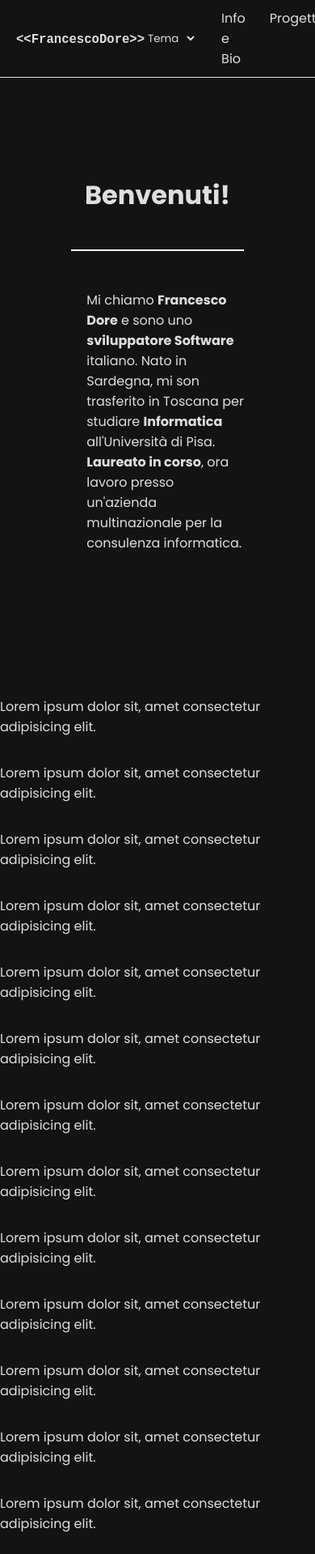
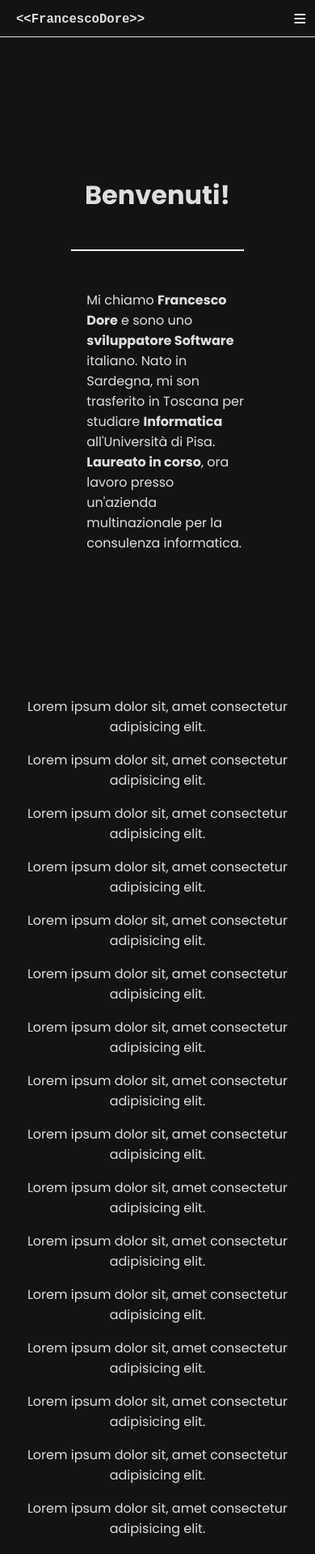
Before and after one commit to FranzDore/Portfolio, an Angular app: page / in a window 390 px wide. Shown: the top 1919 px of the page at 81% size. Built offline with nearby package versions, Linux system fonts and the light colour scheme.

Commit message:
navbar is now mobile enabled (degarded code)

```diff
--- a/src/app/app.component.css
+++ b/src/app/app.component.css
@@ -3,3 +3,7 @@
   flex-direction: column;
   align-items: center;
 }
+
+.text-center {
+  text-align: center;
+}
--- a/src/app/app.component.html
+++ b/src/app/app.component.html
@@ -2,6 +2,7 @@
 <main style="margin-top: 45px">
   <div class="flex-col">
     <app-welcome></app-welcome>
+    <div class="text-center">
       <p>Lorem ipsum dolor sit, amet consectetur adipisicing elit.</p>
       <p>Lorem ipsum dolor sit, amet consectetur adipisicing elit.</p>
       <p>Lorem ipsum dolor sit, amet consectetur adipisicing elit.</p>
@@ -26,5 +27,6 @@
       <p>Lorem ipsum dolor sit, amet consectetur adipisicing elit.</p>
       <p>Lorem ipsum dolor sit, amet consectetur adipisicing elit.</p>
     </div>
+  </div>
 </main>
 <router-outlet></router-outlet>
--- a/src/app/shared/navbar/navbar.component.css
+++ b/src/app/shared/navbar/navbar.component.css
@@ -21,8 +21,9 @@ nav.pink {
   border-bottom: 1px solid var(--pink-dark);
 }
 
-nav a {
+a {
   text-decoration: none;
+  padding: 8px 0px;
 }
 
 div span {
@@ -34,14 +35,58 @@ div span {
 }
 
 .links {
-  display: flex;
+  display: none;
   column-gap: 30px;
   justify-content: center;
-  margin-right: 20px;
+  align-items: center;
+  margin-right: 3vw;
+}
+
+.links-menu {
+  flex-direction: column;
+  position: fixed;
+  width: 100%;
+  column-gap: 30px;
+  justify-content: center;
+  align-items: center;
+  border-bottom: 2px solid var(--white);
+}
+
+.links-menu.light{
+  border-bottom: 2px solid var(--black);
+}
+
+.links-menu.dark{
+  border-bottom: 2px solid var(--white);
+}
+
+.links-menu.pink{
+  border-bottom: 2px solid var(--pink-dark);
 }
 
 select {
   background-color: transparent;
   border: none;
   cursor: pointer;
+  font-size: medium;
+  padding-top: 6px;
+  padding-bottom: 3px;
 }
+
+.fa-solid {
+  margin-right: 3vw;
+}
+
+@media only screen and (min-width: 768px) {
+  .fa-solid {
+    display: none;
+  }
+
+  .links-menu {
+    display: none !important;
+  }
+
+  .links {
+    display: flex;
+  }
+}
--- a/src/app/shared/navbar/navbar.component.html
+++ b/src/app/shared/navbar/navbar.component.html
@@ -2,9 +2,18 @@
   <div id="logo" (click)="onLogoClick()">
     <span>&lt;&lt;FrancescoDore&gt;&gt;</span>
   </div>
-  <div class="links">
+  <i
+    class="fa-solid"
+    [ngClass]="{
+      'fa-xmark': isMenuShown,
+      'fa-bars': !isMenuShown
+    }"
+    (click)="toggleMenu()"
+  ></i>
+  <div class="links dark">
+
     <select name="theme" id="theme" (change)="onThemeSelect($event)">
-      <option value="0" style="display: none;" [disabled]="true">Tema</option>
+      <option value="0" style="display: none" [disabled]="true">Tema</option>
       <option value="LIGHT" [class]="getTheme()">Chiaro</option>
       <option value="DARK" [class]="getTheme()">Scuro</option>
       <option value="PINK" [class]="getTheme()">Rosa</option>
@@ -14,3 +23,15 @@
     <a href="">Contatti</a>
   </div>
 </nav>
+<div class="links-menu dark" [ngStyle]="{'display': isMenuShown ? 'flex' : 'none'}">
+
+  <select name="theme" id="theme" (change)="onThemeSelect($event)">
+    <option value="0" style="display: none" [disabled]="true">Tema</option>
+    <option value="LIGHT" [class]="getTheme()">Chiaro</option>
+    <option value="DARK" [class]="getTheme()">Scuro</option>
+    <option value="PINK" [class]="getTheme()">Rosa</option>
+  </select>
+  <a href="">Info e Bio</a>
+  <a href="">Progetti</a>
+  <a href="">Contatti</a>
+</div>
--- a/src/app/shared/navbar/navbar.component.ts
+++ b/src/app/shared/navbar/navbar.component.ts
@@ -12,6 +12,8 @@ import { ThemeService } from '../../services/theme.service';
 export class NavbarComponent {
   private currentTheme: string = 'dark';
 
+  public isMenuShown: boolean = false;
+
   constructor(private themeService: ThemeService) {}
 
   public onLogoClick(): void {
@@ -19,7 +21,7 @@ export class NavbarComponent {
   }
 
   public onThemeSelect(event: any): void {
-    console.log('Change detected in Navbar Select')
+    console.log('Change detected in Navbar Select');
     const chosenTheme = (event.target.value as string).toLowerCase();
     localStorage.setItem('theme', chosenTheme);
     this.currentTheme = chosenTheme;
@@ -27,14 +29,17 @@ export class NavbarComponent {
   }
 
   private changeTheme() {
-    const allElements = Array.from(document.querySelectorAll('*'));
-    allElements.forEach((el) => {
+    Array.from(document.querySelectorAll('*')).forEach((el: Element) => {
       el.classList.remove(...this.themeService.getThemes());
       el.classList.add(this.currentTheme);
     });
   }
 
   public getTheme(): string {
-    return this.currentTheme
+    return this.currentTheme;
+  }
+
+  public toggleMenu(): void {
+    this.isMenuShown = !this.isMenuShown;
   }
 }
--- a/src/index.html
+++ b/src/index.html
@@ -9,5 +9,6 @@
 </head>
 <body>
   <app-root></app-root>
+  <script src="https://kit.fontawesome.com/afaedb99dc.js" crossorigin="anonymous"></script>
 </body>
 </html>
```
Lines whose indentation alone changed are shown as unchanged.
